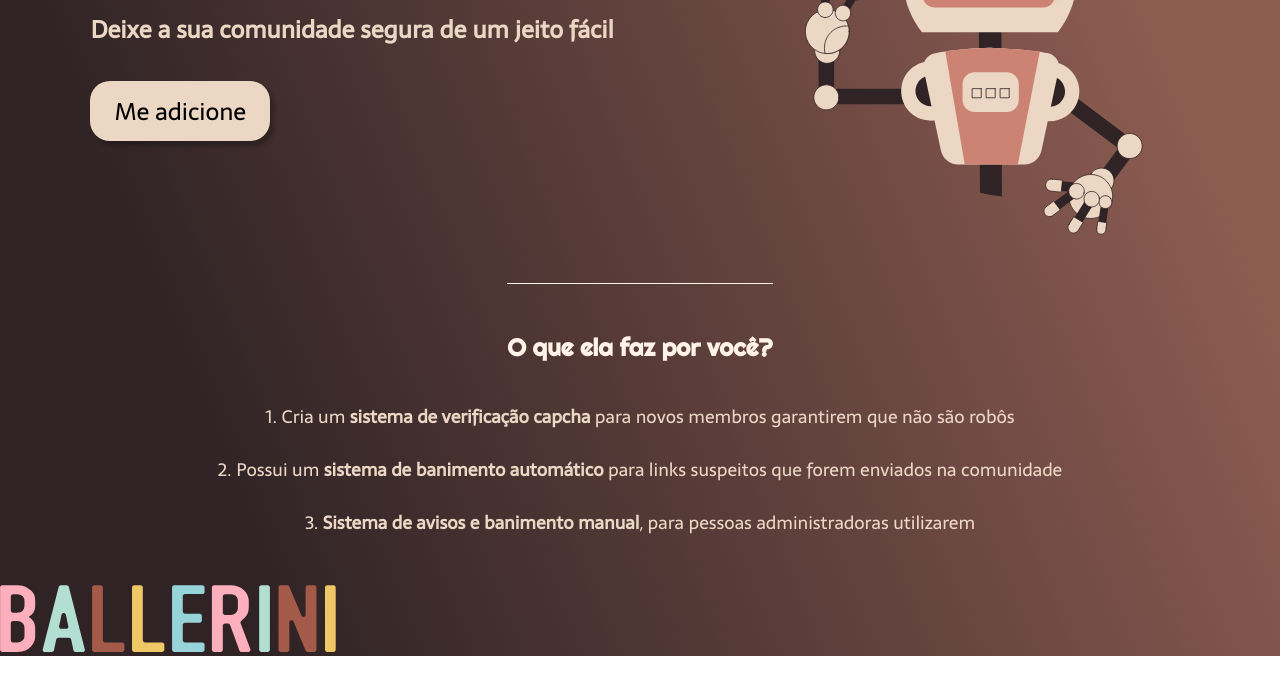
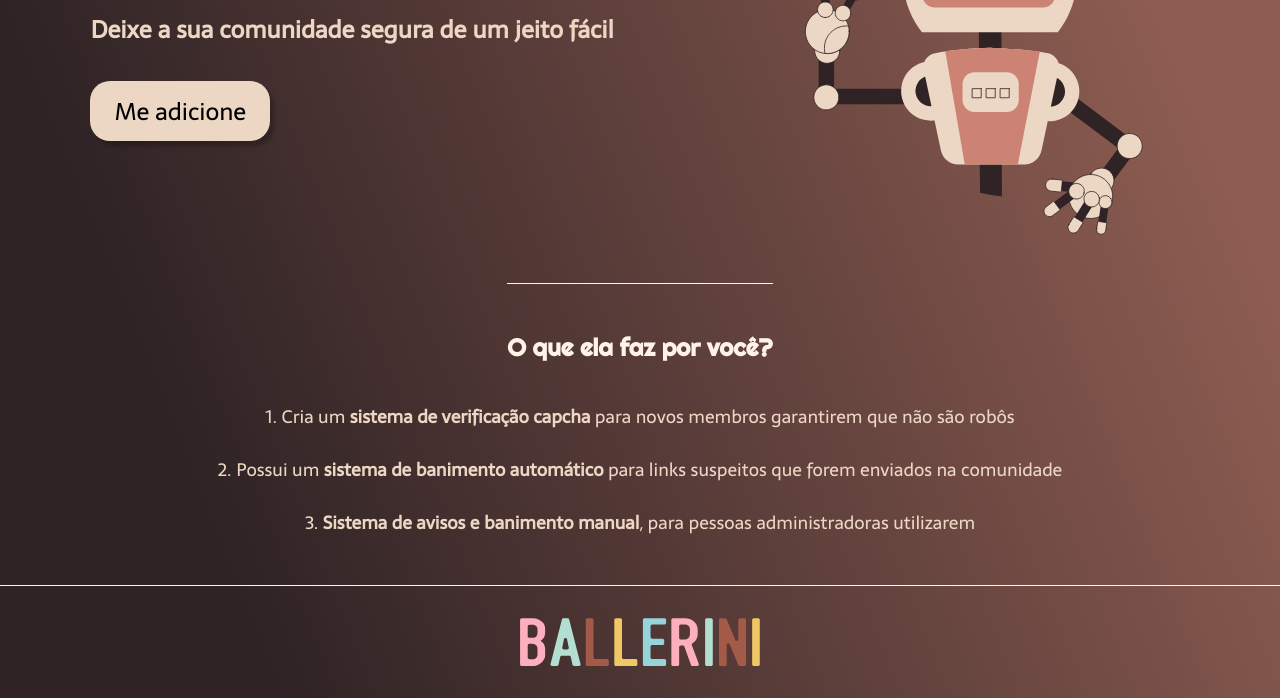
Before and after one commit to MatheusVianaDias/LANDING-PAGE, a plain HTML site: page index.html in a window 1280 px wide. Shown: the part 316-1014 px from the top of the page. Before the commit the page ends 972 px from the top, so only its background shows below. Drawn offline with Linux system fonts and the light colour scheme.

Commit message:
finalizado
finalizado

```diff
--- a/style.css
+++ b/style.css
@@ -80,6 +80,11 @@ body{
     font-size: 24px;
 }
 
+    .conteudo-principal-escrito-botao:hover {
+        background: rgba(177, 164, 137, 0.53);
+        box-shadow: 5px 5px rgba(20, 20, 20, 0.411);
+    }
+
 .conteudo-principal-imagem {
     height: 430px;
 }
@@ -108,3 +113,14 @@ body{
     font-size: 18px;
     color: #ECD6C4;
 }
+
+.rodape {
+    padding: 32px;
+    border-top: 0.4px solid #FFF2E7;
+}
+
+.rodape-imagem {
+    height: 48px;
+    display: block;
+    margin: 0 auto;
+}
```
